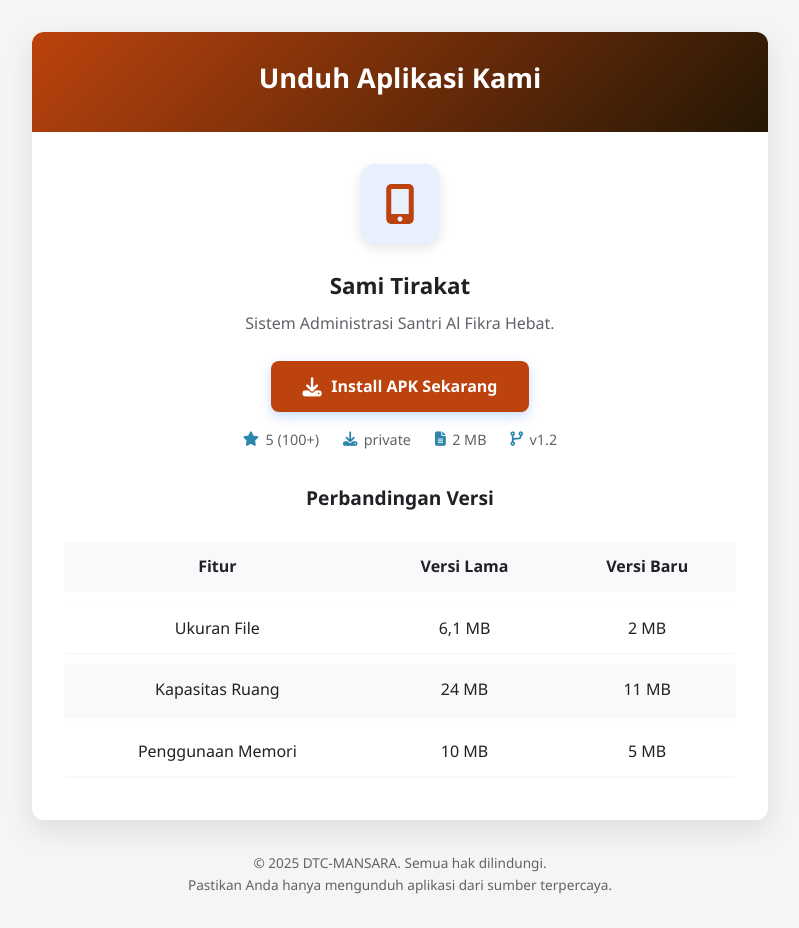
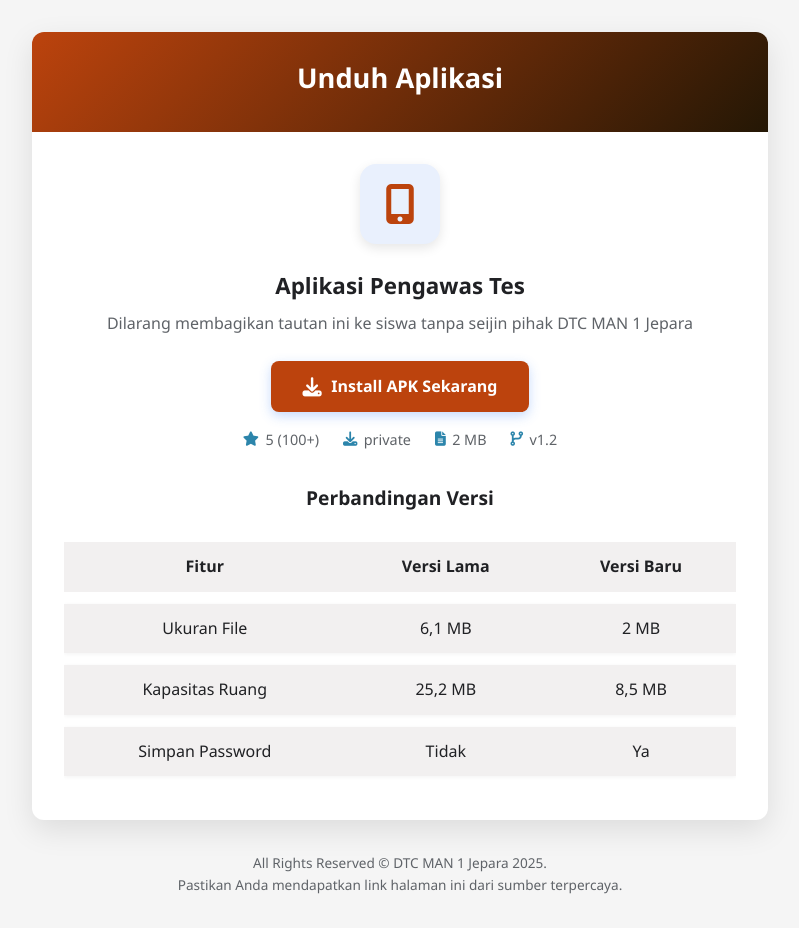
Before and after one commit to dtcmansara/pengawas, a plain HTML site: page index.html in a window 1280 px wide. Shown: the whole page, without its empty margins (240-1039 px from the left). Drawn offline with Linux system fonts and the light colour scheme.

Commit message:
Update index.html

```diff
--- a/index.html
+++ b/index.html
@@ -3,7 +3,7 @@
 <head>
     <meta charset="UTF-8">
     <meta name="viewport" content="width=device-width, initial-scale=1.0">
-    <title>Unduh Aplikasi Kami</title>
+    <title>Pengawas Tes</title>
     <link rel="stylesheet" href="https://cdnjs.cloudflare.com/ajax/libs/font-awesome/6.4.0/css/all.min.css">
     <style>
         :root {
@@ -214,7 +214,7 @@
     <div class="container">
         <div class="card">
             <div class="card-header">
-                <h1>Unduh Aplikasi Kami</h1>
+                <h1>Unduh Aplikasi</h1>
             </div>
             <div class="card-body">
                 <div class="app-info">
@@ -222,10 +222,10 @@
                         <i class="fas fa-mobile-alt"></i>
                     </div>
                     <div class="app-details">
-                        <h2>Sami Tirakat</h2>
-                        <p>Sistem Administrasi Santri Al Fikra Hebat.</p>
+                        <h2>Aplikasi Pengawas Tes</h2>
+                        <p>Dilarang membagikan tautan ini ke siswa tanpa seijin pihak DTC MAN 1 Jepara</p>
 
-                        <a href="https://drive.google.com/file/d/10FMM5ALkS3y9skIVU8paxjO8FFaTTubS/view?usp=sharing" class="download-btn" download>
+                        <a href="https://drive.google.com/file/d/1zqO2DTGgDEi4Z737HFqW2y9wWBnU74Ha/view?usp=drive_link" class="download-btn" download>
                             <i class="fas fa-download"></i> Install APK Sekarang
                         </a>
 
@@ -250,7 +250,7 @@
     <h3>Perbandingan Versi</h3>
     <div style="overflow-x: auto;">
         <table style="width: 100%; border-collapse: separate; border-spacing: 0 12px; text-align: center; min-width: 300px;">
-            <thead style="background-color: var(--light-color); color: var(--dark-color); font-weight: bold;">
+            <thead style="background-color: #f2f0f0; color: var(--dark-color); font-weight: bold;">
                 <tr>
                     <th style="padding: 0.75rem;">Fitur</th>
                     <th style="padding: 0.75rem;">Versi Lama</th>
@@ -258,20 +258,20 @@
                 </tr>
             </thead>
             <tbody>
-                <tr style="background-color: #ffffff; box-shadow: 0 1px 4px rgba(0, 0, 0, 0.05);">
+                <tr style="background-color: #f2f0f0; box-shadow: 0 1px 4px rgba(0, 0, 0, 0.05);">
                     <td style="padding: 0.75rem;">Ukuran File</td>
                     <td style="padding: 0.75rem;">6,1 MB</td>
                     <td style="padding: 0.75rem;">2 MB</td>
                 </tr>
-                <tr style="background-color: #f9f9f9; box-shadow: 0 1px 4px rgba(0, 0, 0, 0.05);">
+                <tr style="background-color: #f2f0f0; box-shadow: 0 1px 4px rgba(0, 0, 0, 0.05);">
                     <td style="padding: 0.75rem;">Kapasitas Ruang</td>
-                    <td style="padding: 0.75rem;">24 MB</td>
-                    <td style="padding: 0.75rem;">11 MB</td>
+                    <td style="padding: 0.75rem;">25,2 MB</td>
+                    <td style="padding: 0.75rem;">8,5 MB</td>
                 </tr>
-                <tr style="background-color: #ffffff; box-shadow: 0 1px 4px rgba(0, 0, 0, 0.05);">
-                    <td style="padding: 0.75rem;">Penggunaan Memori</td>
-                    <td style="padding: 0.75rem;">10 MB</td>
-                    <td style="padding: 0.75rem;">5 MB</td>
+                <tr style="background-color: #f2f0f0; box-shadow: 0 1px 4px rgba(0, 0, 0, 0.05);">
+                    <td style="padding: 0.75rem;">Simpan Password</td>
+                    <td style="padding: 0.75rem;">Tidak</td>
+                    <td style="padding: 0.75rem;"> Ya </td>
                 </tr>
             </tbody>
         </table>
@@ -280,8 +280,8 @@
         </div>
 
         <footer>
-            <p>&copy; 2025 DTC-MANSARA. Semua hak dilindungi.</p>
-            <p>Pastikan Anda hanya mengunduh aplikasi dari sumber terpercaya.</p>
+            <p>All Rights Reserved &copy; DTC MAN 1 Jepara 2025.</p>
+	    <p>Pastikan Anda mendapatkan link halaman ini dari sumber terpercaya.</p>
         </footer>
     </div>
 </body>
```
